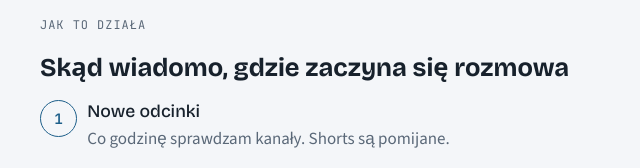
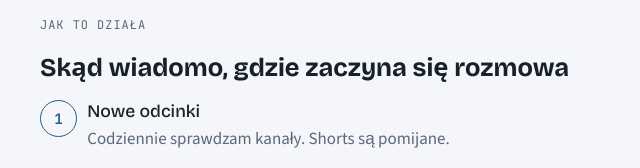
Before and after one commit to nowickit/podcast-digest, a plain HTML site: page index.html in a window 1280 px wide. Shown: the part 2820-2988 px from the top of the page, 264-904 px from the left. Drawn offline with nearby package versions, Linux system fonts and the light colour scheme.

Commit message:
Say channels are checked daily

```diff
--- a/index.html
+++ b/index.html
@@ -292,7 +292,7 @@ button.btn { font: inherit; font-weight: 600; border: 0; cursor: pointer; }
       <span class="label">Jak to działa</span>
       <h2>Skąd wiadomo, gdzie zaczyna się rozmowa</h2>
       <ol class="steps">
-        <li><div><h3>Nowe odcinki</h3><p>Co godzinę sprawdzam kanały. Shorts są pomijane.</p></div></li>
+        <li><div><h3>Nowe odcinki</h3><p>Codziennie sprawdzam kanały. Shorts są pomijane.</p></div></li>
         <li><div><h3>Transkrypcja</h3><p>Pobieram napisy z YouTube, opis i rozdziały, i dzielę rozmowę na bloki po 30 sekund.</p></div></li>
         <li><div><h3>Początek rozmowy</h3><p>Model językowy ocenia każdy blok z pierwszych 12 minut: treść, zapowiedź, reklama, autopromocja albo czołówka. Start to pierwsze 3 minuty treści bez przerwy.</p></div></li>
         <li><div><h3>Streszczenie</h3><p>Na podstawie całej rozmowy powstaje streszczenie, ocena, czy tytuł i opis odpowiadają treści, i 3–6 najciekawszych momentów z czasem.</p></div></li>
```
